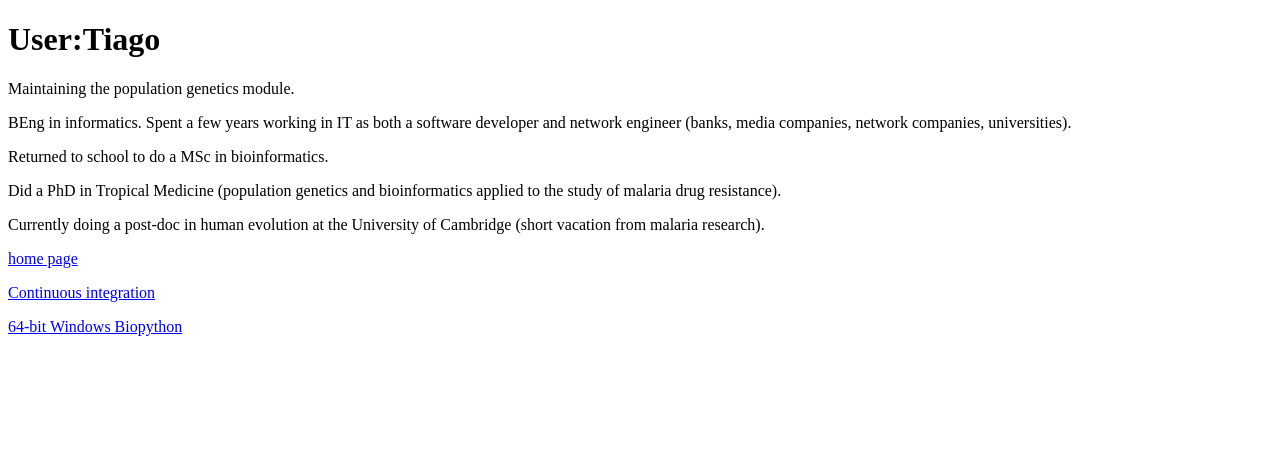
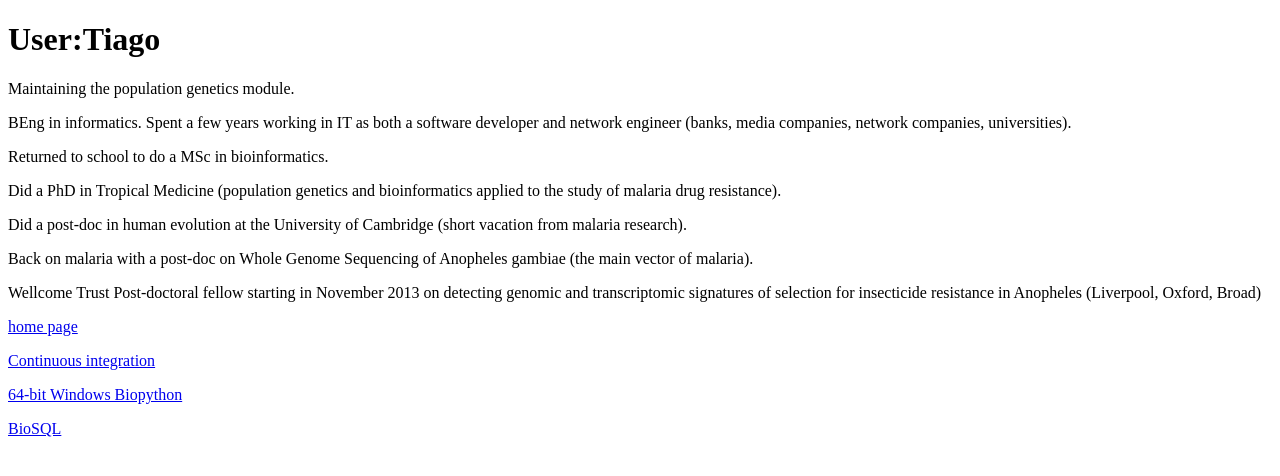
Before and after one commit to biopython/biopython.github.io, a Jekyll site: the page built from wiki/User_Tiago.md, in a window 1280 px wide. Shown: the top 476 px of the page. Built offline with Jekyll 4.4.1, drawn with Linux system fonts in a browser that asks for light colours.

Commit message:
Change to wiki page

```diff
--- a/wiki/User_Tiago.md
+++ b/wiki/User_Tiago.md
@@ -15,11 +15,20 @@ Returned to school to do a MSc in bioinformatics.
 Did a PhD in Tropical Medicine (population genetics and bioinformatics
 applied to the study of malaria drug resistance).
 
-Currently doing a post-doc in human evolution at the University of
-Cambridge (short vacation from malaria research).
+Did a post-doc in human evolution at the University of Cambridge (short
+vacation from malaria research).
+
+Back on malaria with a post-doc on Whole Genome Sequencing of Anopheles
+gambiae (the main vector of malaria).
+
+Wellcome Trust Post-doctoral fellow starting in November 2013 on
+detecting genomic and transcriptomic signatures of selection for
+insecticide resistance in Anopheles (Liverpool, Oxford, Broad)
 
 [home page](http://tiago.org)
 
 [Continuous integration](Continuous_integration "wikilink")
 
 [64-bit Windows Biopython](64-bit_Windows_Biopython "wikilink")
+
+[BioSQL](BioSQL "wikilink")
```
Also changed, not shown: 1 other file.
